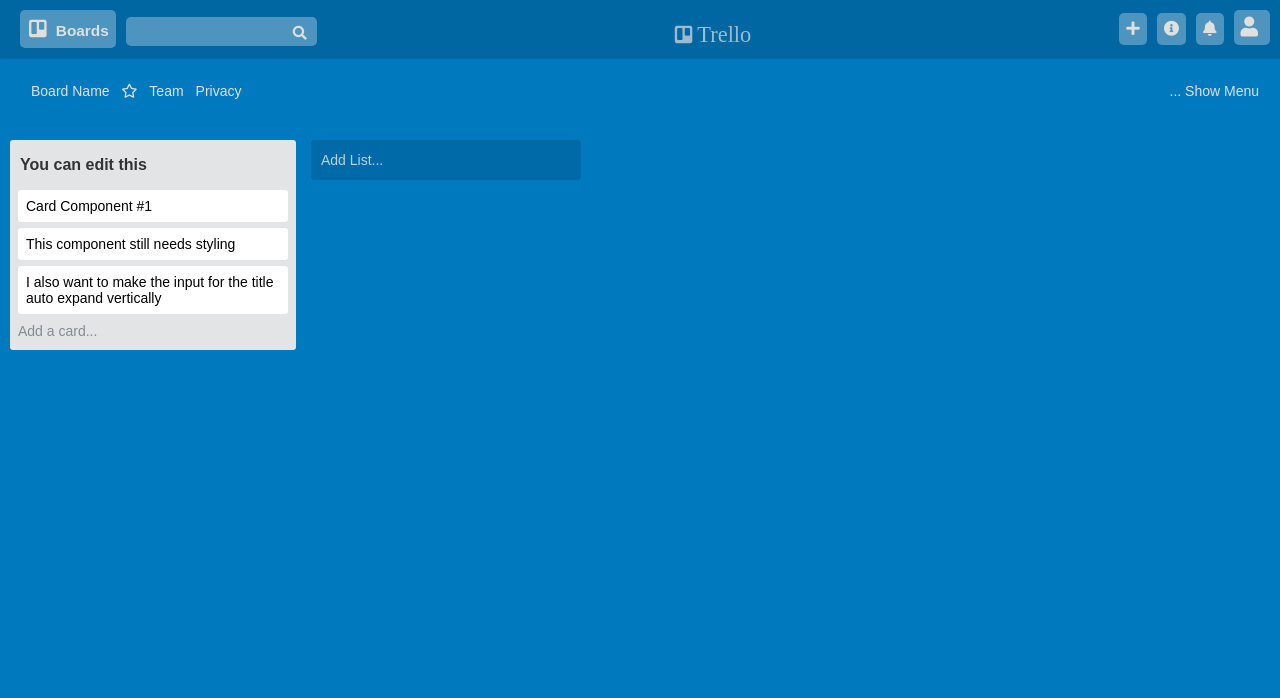
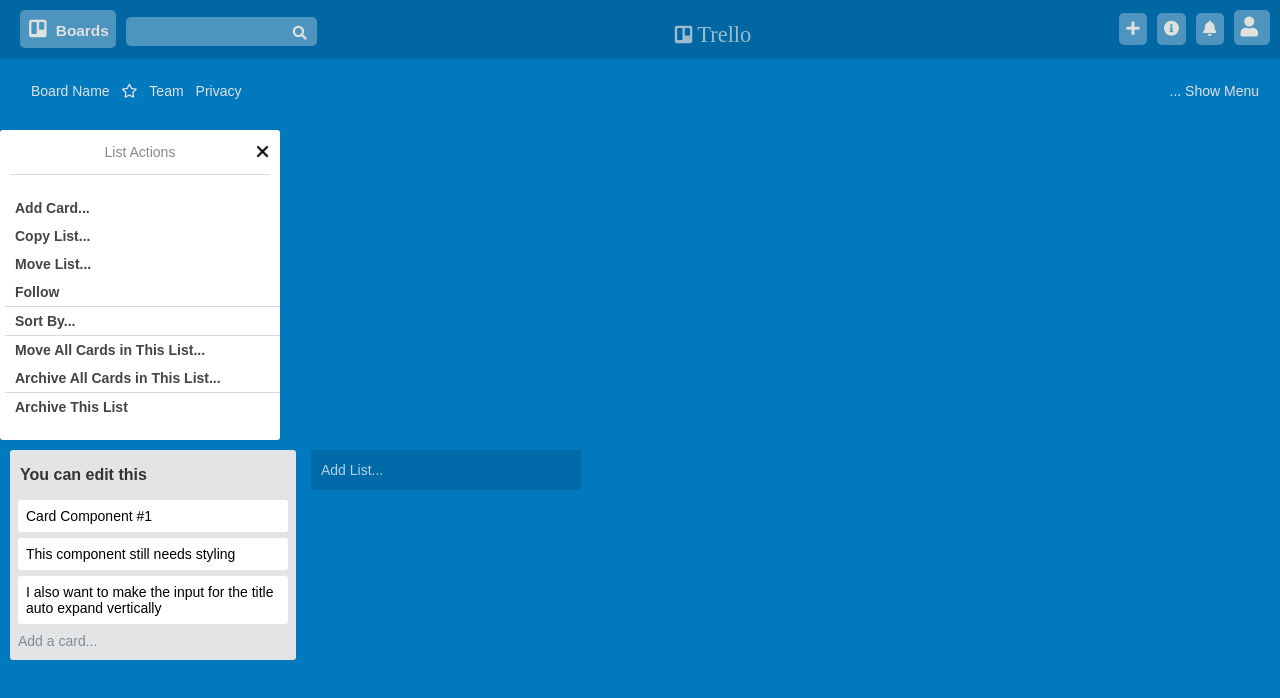
Before and after one commit to chingu-voyage4/Geckos-Team-13, a React (Create React App) app: page / in a window 1280 px wide. Shown: the top 698 px of the page. Built offline with nearby package versions, Linux system fonts and the light colour scheme.

Commit message:
Made Follow toggle-able, though all this changes for now is whow is whether list menu says follow or unfollow

```diff
--- a/src/components/App.js
+++ b/src/components/App.js
@@ -3,6 +3,7 @@ import "../styles/style.css";
 import NavbarTop from "./NavbarTop.js";
 import NavbarBottom from "./NavbarBottom.js";
 import Board from "./Board";
+import ListMenu from "./ListMenu.js";
 
 class App extends Component {
     render() {
@@ -10,6 +11,7 @@ class App extends Component {
             <div className="App">
                 <NavbarTop />
                 <NavbarBottom />
+                <ListMenu />
                 <Board />
             </div>
         );
--- a/src/components/ListMenu.js
+++ b/src/components/ListMenu.js
@@ -3,6 +3,21 @@ import "../styles/style.css";
 import "../styles/listmenu.css";
 
 class ListMenu extends React.Component {
+    constructor(props) {
+        super(props);
+        this.toggleFollow = this.toggleFollow.bind(this);
+        this.state = {follow: false};
+    }
+
+    toggleFollow(e) {
+        e.preventDefault();
+        if (this.state.follow === false) {
+            this.setState({follow: true});
+        } else {
+            this.setState({follow: false});
+        }
+    }
+
     render() {
         return (
             <div className="list-menu">
@@ -13,7 +28,7 @@ class ListMenu extends React.Component {
                     <a href="#"><li>Add Card...</li></a>
                     <a href="#"><li>Copy List...</li></a>
                     <a href="#"><li>Move List...</li></a>
-                    <a href="#"><li className="follow">Follow</li></a>
+                    <a href="#"><li className="follow" onClick={this.toggleFollow}>{this.state.follow ? "Unfollow" : "Follow"}</li></a>
                     <a href="#"><li className="sort">Sort By...</li></a>
                     <a href="#"> <li>Move All Cards in This List...</li></a>
                     <a href="#">
```
